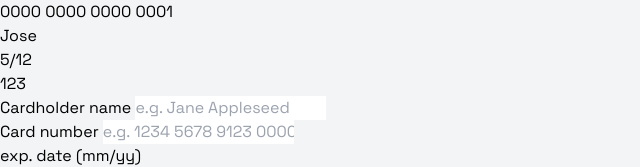
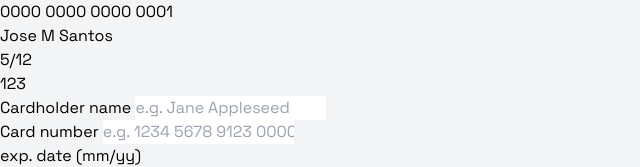
Before and after one commit to josemasf/interactive-card-details-form, a SvelteKit app: page / in a window 1280 px wide. Shown: the top 167 px of the page, without its empty margins (0-640 px from the left). Built offline with nearby package versions, Linux system fonts and the light colour scheme.

Commit message:
⚡️ create object credit card

```diff
--- a/src/routes/+page.svelte
+++ b/src/routes/+page.svelte
@@ -1,14 +1,22 @@
 <script>
 	import FrontCard from '../component/FrontCard.svelte';
 	import BackCard from '../component/BackCard.svelte';
+
+	const creditCard = {
+		cardNumber: '0000 0000 0000 0001',
+		name: 'Jose M Santos',
+		year: 12,
+		month: 5,
+		cvv2: 123
+	};
 </script>
 
 <div
 	class="bg-[url('/bg-main-desktop.png')] bg-no-repeat h-full lg:h-[95%] lg:w-11/12 lg:my-5 flex w-full"
 >
 	<div>
-		<FrontCard cardNumber={'0000 0000 0000 0001'} name="Jose" year={12} month={5} />
-		<BackCard cvv2={123} />
+		<FrontCard {...creditCard} />
+		<BackCard {...creditCard} />
 	</div>
 	<div class="flex flex-col gap-3  justify-center ml-20 max-w-sm">
 		<div>
```
